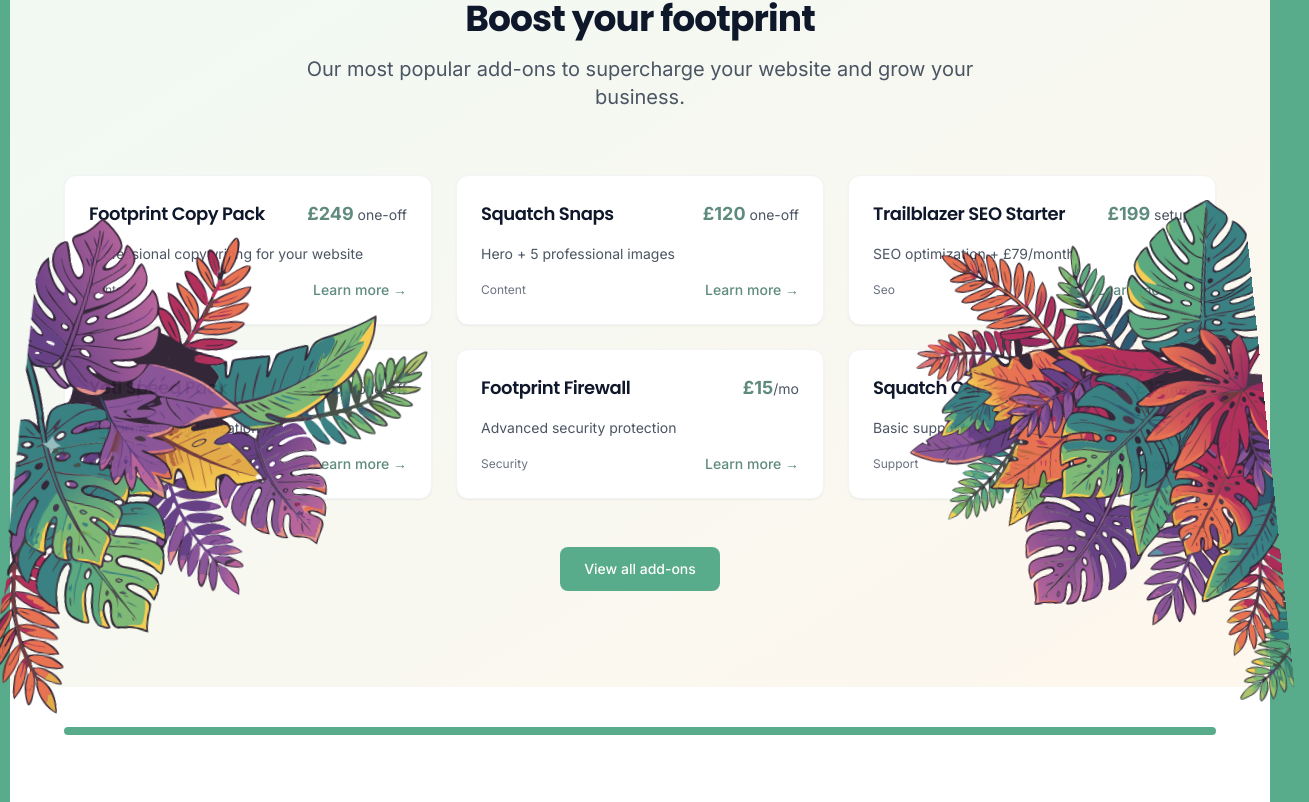
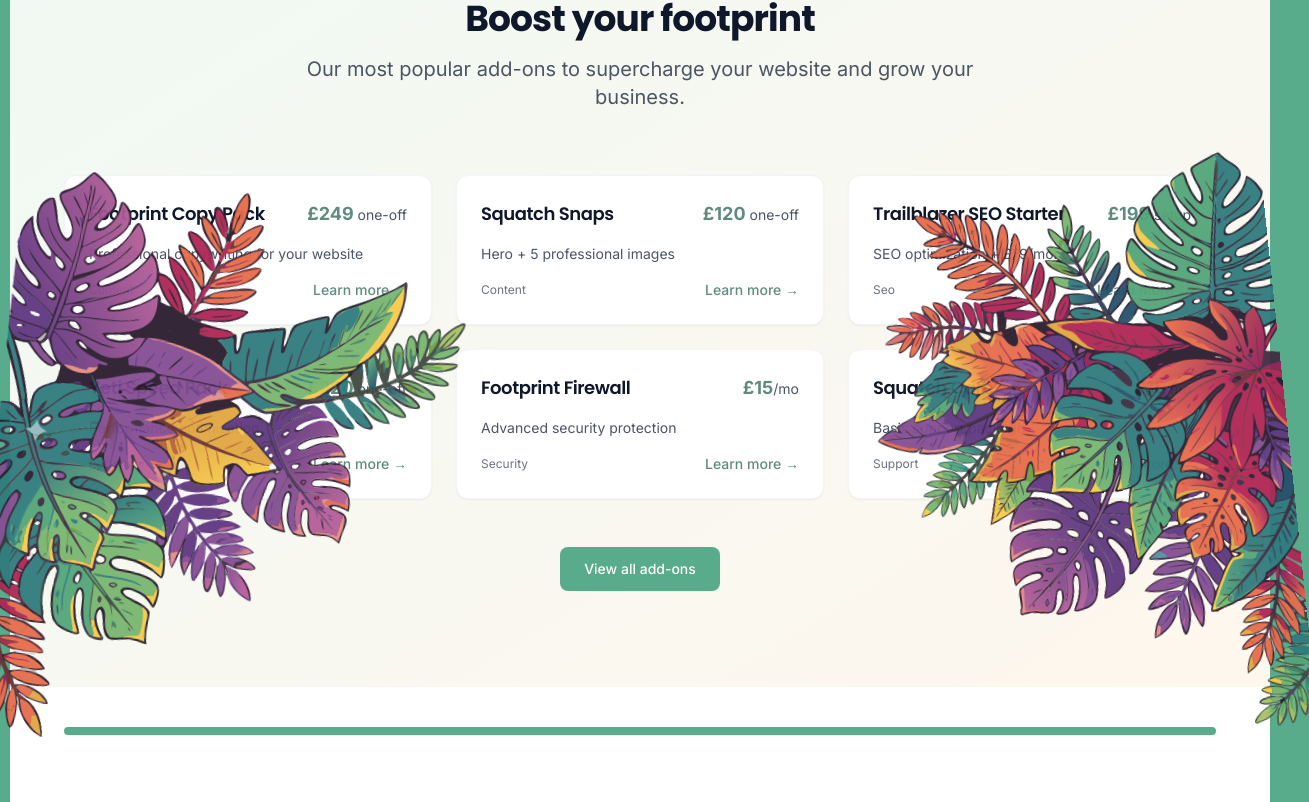
Before and after one commit to MidknightZERO/saasquatch-home, a Next.js app: page / in a window 1280 px wide. Shown: the part 3278-4080 px from the top of the page, 1309 px wide, since content can reach past the window. Built offline with nearby package versions, Linux system fonts and the light colour scheme.

Commit message:
LeafDivider: bleed leaves past viewport, increase scale, add edge fades to hide white

```diff
--- a/src/components/LeafDivider.tsx
+++ b/src/components/LeafDivider.tsx
@@ -4,7 +4,7 @@ import { motion } from 'framer-motion'
 
 export default function LeafDivider() {
   return (
-    <div className="relative py-10 select-none">
+    <div className="relative py-10 select-none overflow-visible">
       {/* stripe */}
       <div className="color-stripe h-1 rounded-full max-w-6xl mx-auto" />
 
@@ -12,10 +12,10 @@ export default function LeafDivider() {
       <div className="pointer-events-none absolute inset-0 flex items-center justify-center rotate-180">
         {/* Left leaves (visually right after rotate) */}
         <motion.div
-          initial={{ y: 10, opacity: 0.95, rotate: -6, scale: 1 }}
+          initial={{ y: 10, opacity: 0.95, rotate: -6, scale: 1.1 }}
           animate={{ y: [10, 0, 10] }}
           transition={{ duration: 6, repeat: Infinity, ease: 'easeInOut' }}
-          className="absolute left-0 top-1/2 -translate-y-1/2 -translate-x-1/4 z-10"
+          className="absolute left-0 top-1/2 -translate-y-1/2 -translate-x-1/2 z-10"
           style={{ willChange: 'transform, opacity' }}
         >
           <img
@@ -23,17 +23,17 @@ export default function LeafDivider() {
             alt="Decorative leaves"
             width={420}
             height={600}
-            className="w-auto h-[360px] md:h-[520px]"
+            className="w-auto h-[380px] md:h-[540px]"
             draggable={false}
           />
         </motion.div>
 
         {/* Right leaves (visually left after rotate) */}
         <motion.div
-          initial={{ y: -8, opacity: 0.95, rotate: 6, scale: 1 }}
+          initial={{ y: -8, opacity: 0.95, rotate: 6, scale: 1.1 }}
           animate={{ y: [-8, 4, -8] }}
           transition={{ duration: 7.5, repeat: Infinity, ease: 'easeInOut' }}
-          className="absolute right-0 top-1/2 -translate-y-1/2 translate-x-1/4 z-10"
+          className="absolute right-0 top-1/2 -translate-y-1/2 translate-x-1/2 z-10"
           style={{ willChange: 'transform, opacity' }}
         >
           <img
@@ -41,10 +41,16 @@ export default function LeafDivider() {
             alt="Decorative leaves"
             width={420}
             height={600}
-            className="w-auto h-[360px] md:h-[520px]"
+            className="w-auto h-[380px] md:h-[540px]"
             draggable={false}
           />
         </motion.div>
+
+        {/* subtle edge fade to hide any remaining artifacting */}
+        <div className="absolute inset-0 pointer-events-none">
+          <div className="absolute left-0 top-0 bottom-0 w-12 bg-gradient-to-r from-[rgba(255,255,255,0.7)] to-transparent" />
+          <div className="absolute right-0 top-0 bottom-0 w-12 bg-gradient-to-l from-[rgba(255,255,255,0.7)] to-transparent" />
+        </div>
       </div>
     </div>
   )
```
